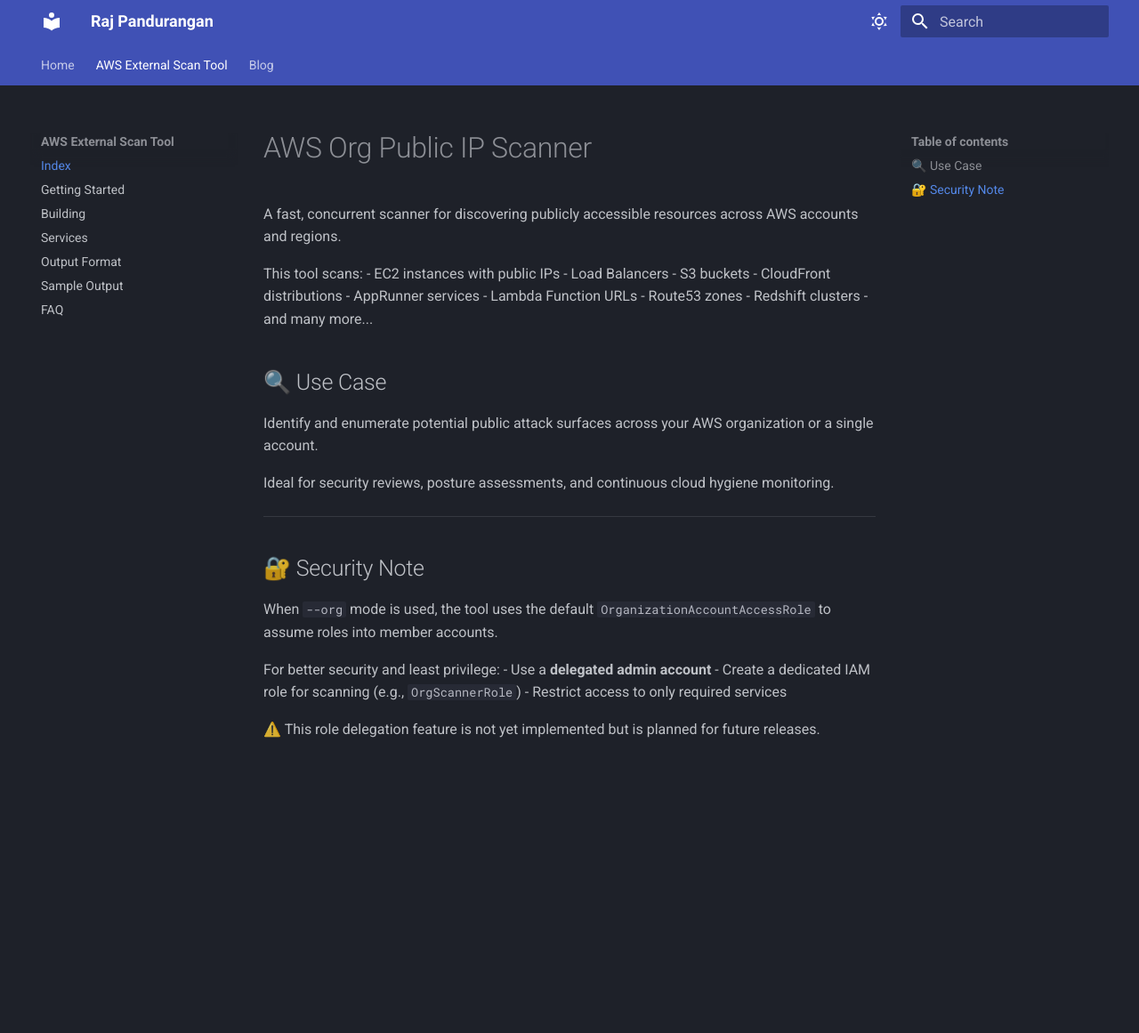
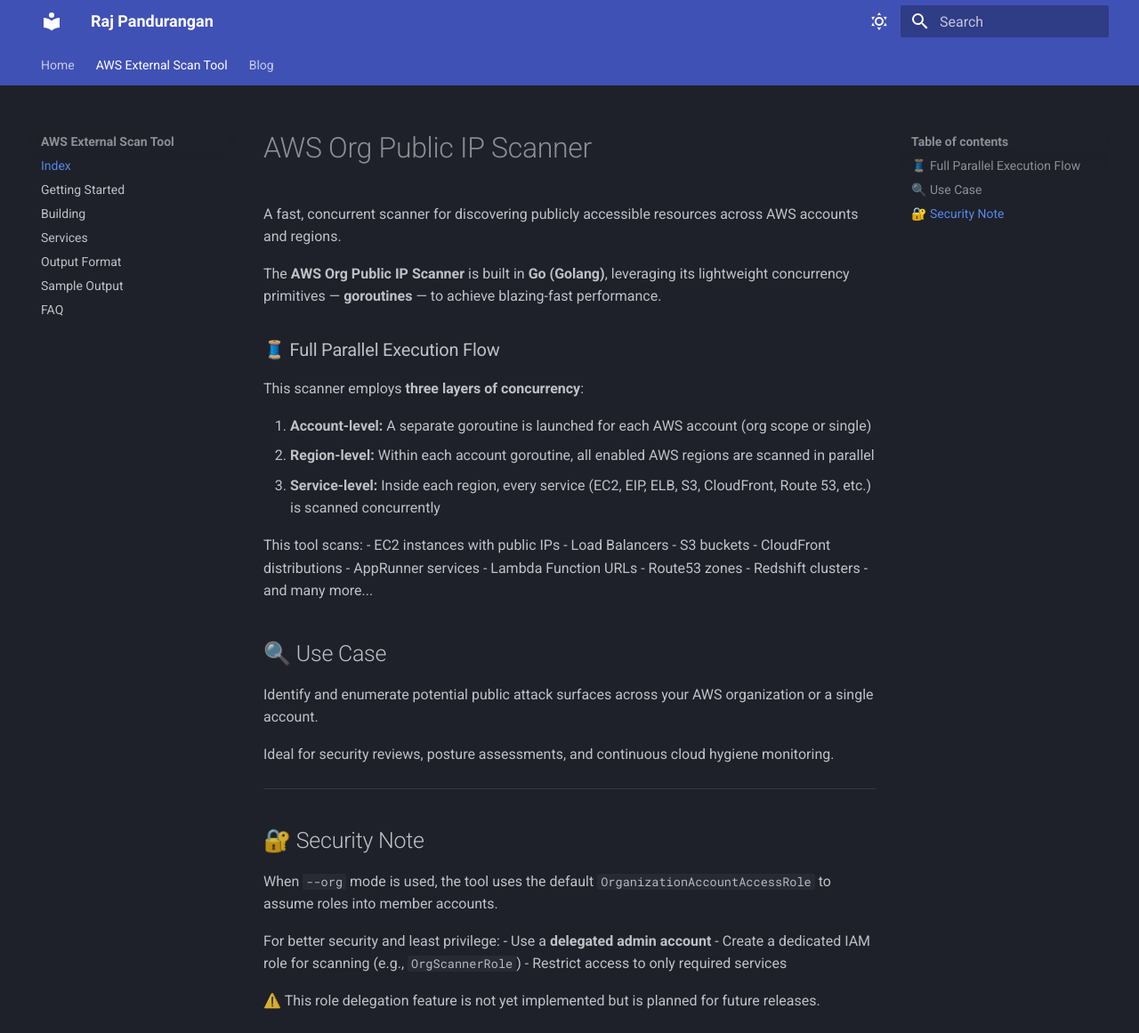
Before and after one commit to SatoriSec/blog, an MkDocs documentation site: the page built from docs/awsorgscan/index.md, in a window 1280 px wide and 1161 px high. Shown: the whole window at 89% size. Built offline with MkDocs 1.6.1 and Material for MkDocs 9.7.7, drawn with Linux system fonts in a browser that asks for light colours.

Commit message:
'initaldocs'

```diff
--- a/docs/awsorgscan/index.md
+++ b/docs/awsorgscan/index.md
@@ -1,6 +1,16 @@
 # AWS Org Public IP Scanner
 
 A fast, concurrent scanner for discovering publicly accessible resources across AWS accounts and regions.
+
+The **AWS Org Public IP Scanner** is built in **Go (Golang)**, leveraging its lightweight concurrency primitives — **goroutines** — to achieve blazing-fast performance.
+
+### 🧵 Full Parallel Execution Flow
+
+This scanner employs **three layers of concurrency**:
+
+1. **Account-level:** A separate goroutine is launched for each AWS account (org scope or single)
+2. **Region-level:** Within each account goroutine, all enabled AWS regions are scanned in parallel
+3. **Service-level:** Inside each region, every service (EC2, EIP, ELB, S3, CloudFront, Route 53, etc.) is scanned concurrently
 
 This tool scans:
 - EC2 instances with public IPs
```
